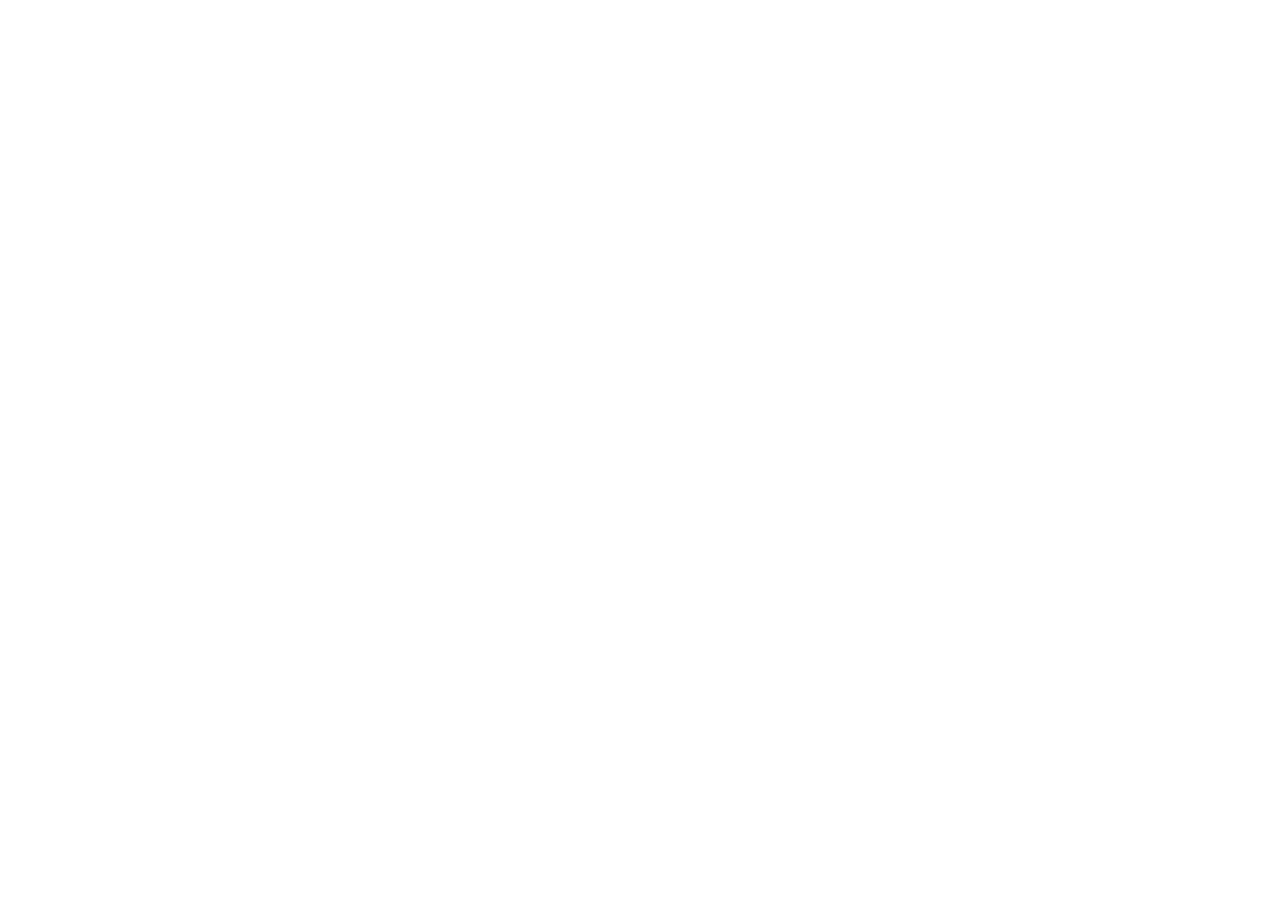
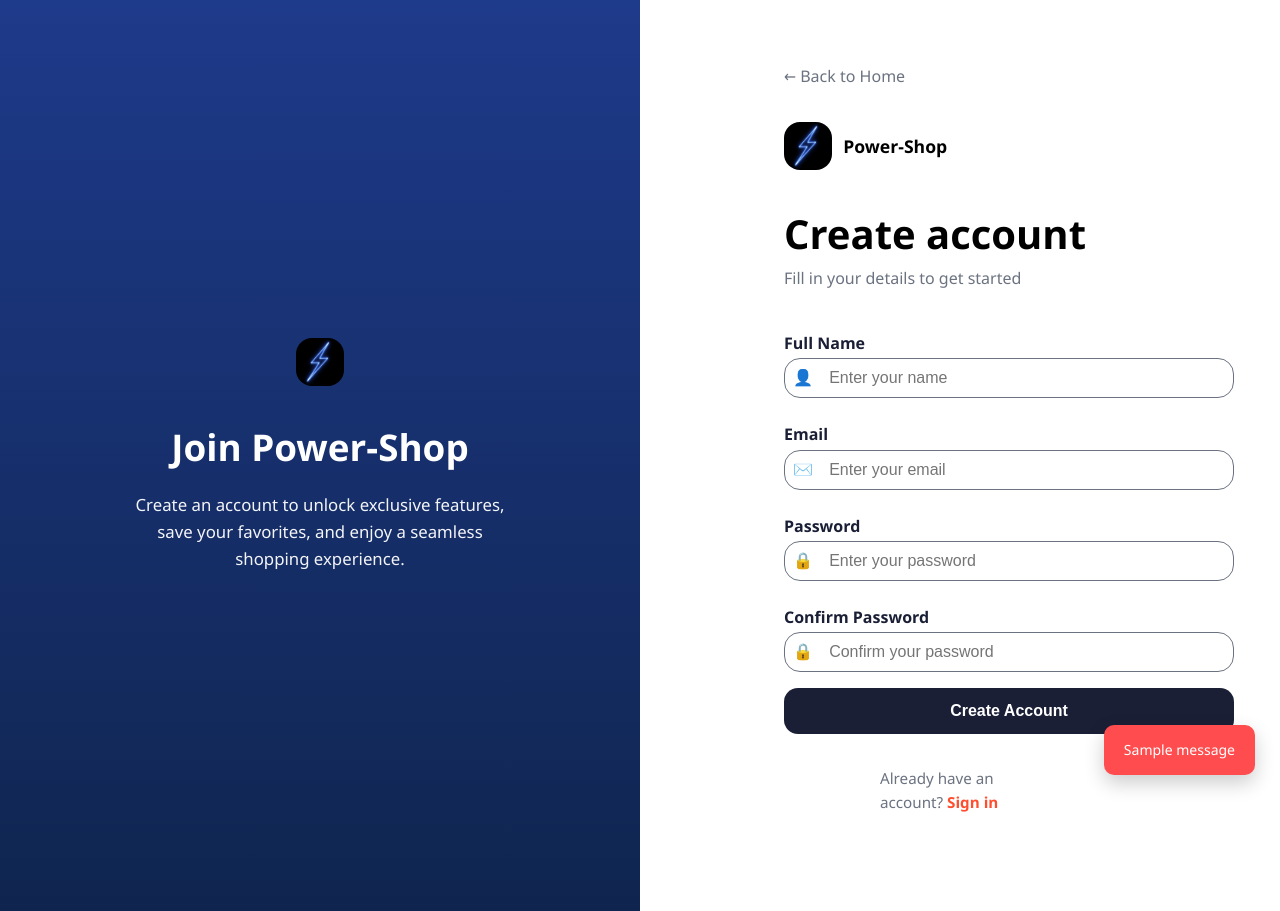
Before and after one commit to Dhyan-p/Final-Project, a Flask app: page /signup in a window 1280 px wide. Before the commit the page is empty. Before the commit the page ends 800 px from the top, so only its background shows below. Run offline with Flask 3, Linux system fonts and the light colour scheme; one stand-in notice (Sample message) is shown.

Commit message:
Improve auth validation and UI feedback for login/signup
Enhanced login and signup logic in app.py to provide specific error messages for unregistered emails, password mismatches, and duplicate registrations. Updated login.html and signup.html to display flash messages as styled toast notifications. Added confirm password field to signup, improved form accessibility, and introduced new CSS for error toasts.

```diff
--- a/app.py
+++ b/app.py
@@ -63,12 +63,19 @@ def login():
         email = request.form.get('email')
         password = request.form.get('password')
         user = verify_user(email, password)
-        if user:
-            session['user'] = user
-            session['cart'] = []
-            return redirect(url_for('index'))
-        else:
+        if not user_exists(email):
+            flash('Email not registered')
             return render_template('login.html')
+
+        user = verify_user(email, password)
+        if not user:
+            flash('password not matched')
+            return render_template('login.html')
+
+        session['user'] = user
+        session['cart'] = []
+        return render_template(url_for('index'))
+
     return render_template('login.html')
 
 @app.route('/signup', methods=['GET', 'POST'])
@@ -77,12 +84,21 @@ def signup():
         email = request.form.get('email')
         name = request.form.get('name')
         password = request.form.get('password')
+        confirm_password = request.form.get('confirm_password')
+
+        if password != confirm_password:
+            flash('Passwords do not match')
+            return render_template('signup.html')
+
         if user_exists(email):
+            flash('Email already registered')
             return render_template('signup.html')
+
         save_user(email, name, password)
         session['user'] = {"email": email, "name": name}
         session['cart'] = []
         return redirect(url_for('index'))
+
     return render_template('signup.html')
 
 @app.route('/logout')
--- a/static/css/style.css
+++ b/static/css/style.css
@@ -707,3 +707,28 @@ body {
     max-width: 380px;
     opacity: 0.95;
 }
+
+.toast-error {
+    position: fixed;
+    bottom: 25px;
+    right: 25px;
+    background-color: #ff4d4f;
+    color: white;
+    padding: 14px 20px;
+    border-radius: 10px;
+    font-size: 14px;
+    box-shadow: 0 8px 20px rgba(0, 0, 0, 0.2);
+    z-index: 9999;
+    animation: slideIn 0.3s ease;
+}
+
+@keyframes slideIn {
+    from {
+        opacity: 0;
+        transform: translateY(20px);
+    }
+    to {
+        opacity: 1;
+        transform: translateY(0);
+    }
+}
--- a/templates/signup.html
+++ b/templates/signup.html
@@ -3,9 +3,82 @@
 <head>
     <meta charset="UTF-8">
     <meta name="viewport" content="width=device-width, initial-scale=1.0">
-    <title>Sign Up - Power-Shop</title>
+    <title>Login - Power-Shop</title>
+    <link rel="stylesheet" href="/static/css/style.css">
 </head>
 <body>
 
+    <div class="auth-page">
+        <div class="auth-container right">
+            <div class="auth-image">
+                <img src="/static/images/logo.png" alt="Logo" class="logo">
+            </div>
+
+            <div class="auth-quote">
+                <h2>Join Power-Shop</h2>
+                <p>Create an account to unlock exclusive features, save your favorites, and enjoy a seamless shopping experience.</p>
+            </div>
+        </div>
+
+        <div class="auth-container left">
+            <div class="auth-header">
+                <a href="/">← Back to Home</a>
+                <div class="auth-brand">
+                    <img src="/static/images/logo.png" alt="Logo" class="logo">
+                    <span>Power-Shop</span>
+                </div>
+                <h1>Create account</h1>
+                <p>Fill in your details to get started</p>
+            </div>
+
+            <form method="POST" action="/signup">
+                <div class="form-group">
+                    <label for="name">Full Name</label>
+                    <div class="input-wrapper">
+                        <span class="input-icon">👤</span>
+                        <input type="text" name="name" id="name" placeholder="Enter your name" required>
+                    </div>
+                </div>
+
+                <div class="form-group">
+                    <label for="email">Email</label>
+                    <div class="input-wrapper">
+                        <span class="input-icon">✉️</span>
+                        <input type="email" id="email" name="email" placeholder="Enter your email" required>
+                    </div>
+                </div>
+
+                <div class="form-group">
+                    <label for="password">Password</label>
+                    <div class="input-wrapper">
+                        <span class="input-icon">🔒</span>
+                        <input type="password" id="password" name="password" placeholder="Enter your password" required>
+                    </div>
+                </div>
+
+                <div class="form-group">
+                    <label for="confirm_password">Confirm Password</label>
+                    <div class="input-wrapper">
+                        <span class="input-icon">🔒</span>
+                        <input type="password" id="confirm_password" name="confirm_password" placeholder="Confirm your password" required>
+                    </div>
+                </div>
+
+                <button type="submit" class="btn btn-login">Create Account</button>
+            </form>
+
+            <div class="auth-footer">
+                <p>Already have an account? <a href="/login">Sign in</a></p>
+            </div>
+        </div>
+    </div>
+
+    {% with messages = get_flashed_messages() %}
+        {% if messages %}
+            <div class="toast-error">
+                {{ messages[0] }}
+            </div>
+        {% endif %}
+    {% endwith %}
 </body>
 </html>
--- a/users.txt
+++ b/users.txt
@@ -0,0 +1 @@
+dhyanpatel0411@gmail.com|Dhyan Patel|df122ed4f2ba013d1775968262fdd479202b9ff0207f77f5b1ebe2d56b6e9444
```
Also changed, not shown: templates/login.html (+9 -2 lines).
